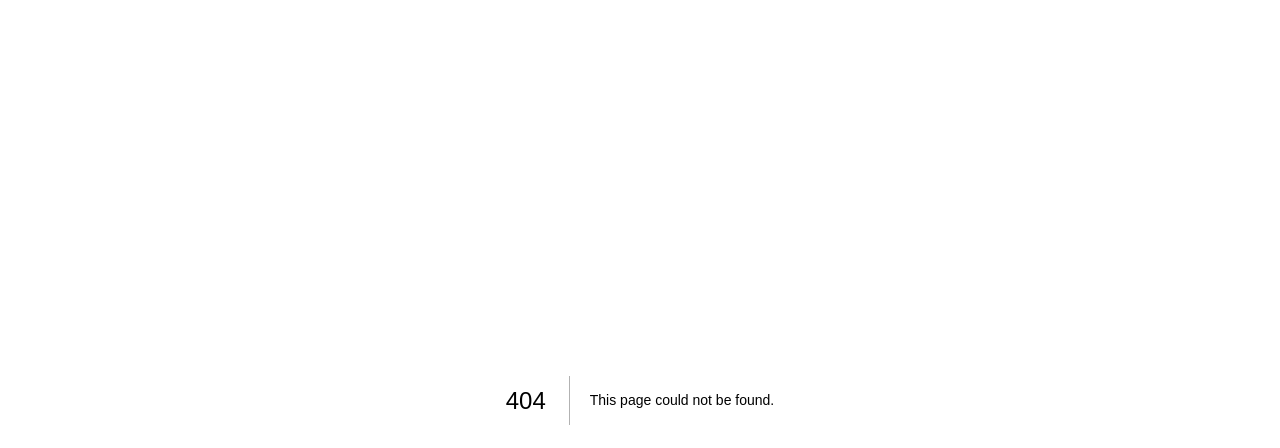
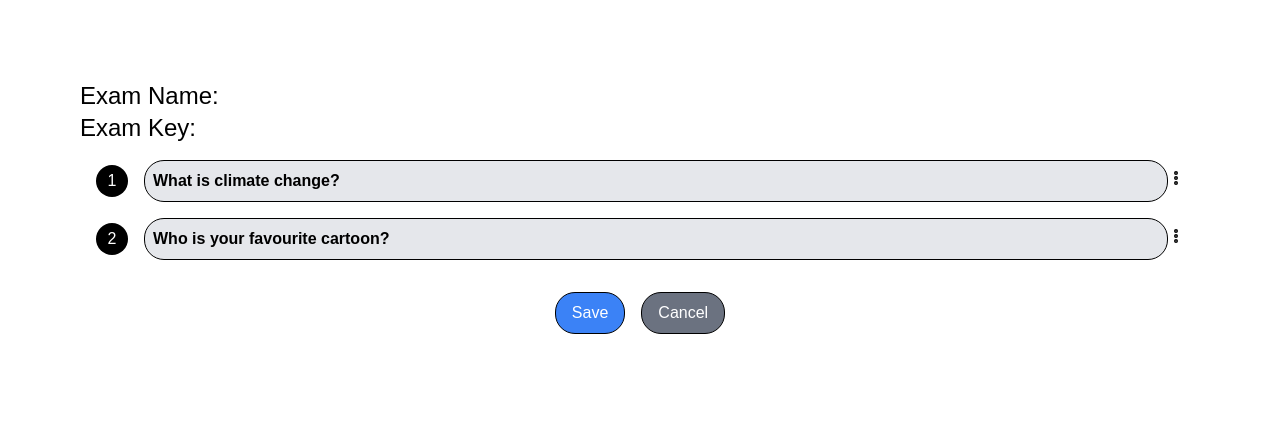
Before and after one commit to smorya-049/OEP_UI, a Next.js app: page /editview in a window 1280 px wide. Before the commit this address had no page. Shown: the top 448 px of the page. Built offline with nearby package versions, Linux system fonts and the light colour scheme.

Commit message:
test mangement screen , edit & view questions screen and front page error solve

```diff
--- /dev/null
+++ b/src/app/editview/page.js
@@ -0,0 +1,173 @@
+'use client'
+
+import { useState, useEffect, useRef } from 'react';
+import React from 'react';
+import { PiDotsThreeOutlineVerticalBold } from "react-icons/pi";
+import { RiDeleteBin5Line } from "react-icons/ri";
+import { FaRegEdit } from "react-icons/fa";
+import { PiSwapDuotone } from "react-icons/pi";
+
+const initialData = [
+  {
+    number: 1,
+    question: "What is climate change?"
+  },
+  {
+    number: 2,
+    question: "Who is your favourite cartoon?"
+  }
+];
+
+export default function Home() {
+  const [data, setData] = useState(initialData);
+  const [editIndex, setEditIndex] = useState(null);
+  const [editText, setEditText] = useState("");
+
+  const handleSave = () => {
+    setEditIndex(null);
+  };
+
+  const handleCancel = () => {
+    setData(initialData);
+    setEditIndex(null);
+  };
+
+  const handleDelete = (index) => {
+    const newData = data.filter((_, i) => i !== index);
+    setData(newData);
+  };
+
+  const handleEdit = (index) => {
+    setEditIndex(index);
+    setEditText(data[index].question);
+  };
+
+  const handleInputChange = (e) => {
+    setEditText(e.target.value);
+  };
+
+  const handleInputBlur = (index) => {
+    const newData = [...data];
+    newData[index].question = editText;
+    setData(newData);
+    setEditIndex(null);
+  };
+
+  return (
+    <div>
+      <main className="container mx-auto p-20">
+        <h2 className='text-1xl md:text-2xl lg:text-2xl font-light'>Exam Name:</h2>
+        <h2 className='text-1xl md:text-2xl lg:text-2xl font-light'>Exam Key:</h2>
+        <QuestionList
+          data={data}
+          editIndex={editIndex}
+          editText={editText}
+          handleDelete={handleDelete}
+          handleEdit={handleEdit}
+          handleInputChange={handleInputChange}
+          handleInputBlur={handleInputBlur}
+        />
+        <div className="flex space-x-4 justify-center">
+          <button
+            className="bg-blue-500 text-white border border-black px-4 py-2 rounded-[20px]"
+            onClick={handleSave}
+          >
+            Save
+          </button>
+          <button
+            className="bg-gray-500 text-white border border-black px-4 py-2 rounded-[20px]"
+            onClick={handleCancel}
+          >
+            Cancel
+          </button>
+        </div>
+      </main>
+    </div>
+  );
+}
+
+const QuestionList = ({ data, editIndex, editText, handleDelete, handleEdit, handleInputChange, handleInputBlur }) => {
+  return (
+    <div className="container mx-auto p-4">
+      {data.map((item, index) => (
+        <div key={item.number} className="flex items-center mb-4">
+          <div className="w-8 h-8 flex items-center justify-center bg-black text-white rounded-full">
+            {item.number}
+          </div>
+          {editIndex === index ? (
+            <input
+              type="text"
+              value={editText}
+              onChange={handleInputChange}
+              onBlur={() => handleInputBlur(index)}
+              className="flex-grow ml-4 p-2 border border-black bg-gray-200 font-bold border rounded-[20px]"
+            />
+          ) : (
+            <input
+              type="text"
+              value={item.question}
+              readOnly
+              className="flex-grow ml-4 p-2 border border-black bg-gray-200 font-bold border rounded-[20px]"
+            />
+          )}
+          <DropdownButton
+            className="ml-4"
+            onEdit={() => handleEdit(index)}
+            onDelete={() => handleDelete(index)}
+          />
+        </div>
+      ))}
+    </div>
+  );
+};
+
+const DropdownButton = ({ onEdit, onDelete }) => {
+  const [isOpen, setIsOpen] = useState(false);
+  const dropdownRef = useRef(null);
+
+  useEffect(() => {
+    const handleClickOutside = (event) => {
+      if (dropdownRef.current && !dropdownRef.current.contains(event.target)) {
+        setIsOpen(false);
+      }
+    };
+
+    document.addEventListener('mousedown', handleClickOutside);
+    return () => {
+      document.removeEventListener('mousedown', handleClickOutside);
+    };
+  }, []);
+
+  const handleEditClick = () => {
+    onEdit();
+    setIsOpen(false);
+  };
+
+  const handleDeleteClick = () => {
+    onDelete();
+    setIsOpen(false);
+  };
+
+  return (
+    <div className="relative" ref={dropdownRef}>
+      <button onClick={() => setIsOpen(!isOpen)}>
+        <PiDotsThreeOutlineVerticalBold />
+      </button>
+      {isOpen && (
+        <div className="absolute left-0 h-30 border rounded text-sm shadow-lg bg-black text-white mt-1 rounded shadow-lg">
+          <ul>
+            <li className="p-2 hover:bg-gray-700 cursor-pointer flex" onClick={handleEditClick}>
+              <FaRegEdit /> Edit
+            </li>
+            <li className="p-2 hover:bg-gray-700 cursor-pointer flex" onClick={handleDeleteClick}>
+              <RiDeleteBin5Line /> Delete
+            </li>
+            <li className="p-2 hover:bg-gray-700 cursor-pointer flex">
+              <PiSwapDuotone /> Move
+            </li>
+          </ul>
+        </div>
+      )}
+    </div>
+  );
+};
--- a/src/app/nav/page.js
+++ b/src/app/nav/page.js
@@ -40,9 +40,9 @@ export default function nav(){
           <h3 className="text-base text-gray-400 group-hover:text-white font-semibold"> Dashboard </h3></div></a>
         <a href="./examcreation" target="_self"><div className="flex mb-2 justify-start items-center gap-4 pl-5 hover:bg-grey-300 p-2 rounded-md group cursor-pointer hover:shadow-lg m-auto"><FiCheckCircle className="text-2xl text-gray-400 group-hover:text-white"/>
           <h3 className="text-base text-gray-400 group-hover:text-white font-semibold">  Exam Creation  </h3></div></a>
-          <div className="flex mb-2 justify-start items-center gap-4 pl-5 hover:bg-grey-300 p-2 rounded-md group cursor-pointer hover:shadow-lg m-auto"><IoNewspaperOutline className="text-2xl text-gray-400 group-hover:text-white"/>
+         <a href="./testmanagement" target="_self"><div className="flex mb-2 justify-start items-center gap-4 pl-5 hover:bg-grey-300 p-2 rounded-md group cursor-pointer hover:shadow-lg m-auto"><IoNewspaperOutline className="text-2xl text-gray-400 group-hover:text-white"/>
           <h3 className="text-base text-gray-400 group-hover:text-white font-semibold"> Test Management </h3>
-          </div>
+          </div></a>
           <div className="flex mb-2 justify-start items-center gap-4 pl-5 hover:bg-grey-300 p-2 rounded-md group cursor-pointer hover:shadow-lg m-auto">< GrShieldSecurity className="text-2xl text-gray-400 group-hover:text-white"/>
           <h3 className="text-base text-gray-400 group-hover:text-white font-semibold"> Security Settings </h3>
         </div>
--- a/src/app/page.js
+++ b/src/app/page.js
@@ -8,10 +8,7 @@ import styles from './page.module.css';
 
 
 export default function Home() {
-    const route =useRouter();
-  const navigate =(name)=>{
-    route.push(name);
-  }
+
   return (
 <main>
   <Background className={styles.background} ></Background>
@@ -19,7 +16,9 @@ export default function Home() {
   {/* main text */}
   <div className={styles.contentDiv}>
           <h1 className={styles.tagline}>SMART EVALUATION PORTAL</h1>
-          <button onClick={navigate("/login")} className={styles.button}>Schedule a test</button>
+          <a href="./login" target="">
+         <button className={styles.button}>Schedule a test</button>
+         </a>
   </div>
   {/* footer */}
 <footer className={styles.footer}>
--- /dev/null
+++ b/src/app/testmanagement/page.js
@@ -0,0 +1,76 @@
+'use client'
+import React from 'react';
+
+
+const HomePage = () => {
+  const testData = [
+    {
+      test_name: "test1",
+      test_id: 1,
+      test_status: "live"
+    },
+    {
+      test_name: "test2",
+      test_id: 2,
+      test_status: "pending"
+    },
+    {
+      test_name: "test3",
+      test_id: 3,
+      test_status: "draft"
+    },
+    {
+      test_name: "test4",
+      test_id: 4,
+      test_status: "completed"
+    },
+    {
+      test_name: "test5",
+      test_id: 5,
+      test_status: "draft"
+    }
+  ];
+
+  return (
+    <>
+    <div className='container mx-auto p-10 flex flex-col items-center inline-block '>
+      <UserData data={testData} />
+    </div>
+
+    </>
+  );
+};
+export default HomePage;
+
+const UserData = ({ data }) => {
+  return (
+    <>
+        <div className=" overflow-x-auto container mx-auto px-6 py-7 ">
+            <table className="min-w-full border-separate ">
+                <thead className="border-separate bg-gray-400">
+                    <tr>
+                        <th className="px-6 py-3  text-xl  font-bold underline uppercase tracking-wider w-1/2">
+                            Tests
+                        </th>
+                        <th className="px-6 py-3  text-xl font-bold underline  uppercase tracking-wider w-1/4">
+                            Test IDs
+                        </th>
+                        <th className="px-6 py-3  text-xl font-bold  underline uppercase tracking-wider w-1/4">
+                            Status
+                        </th>
+                    </tr>
+                </thead>
+                <tbody className="bg-gray-200 ">
+                    {data.map((test) => (
+                        <tr key={test.test_id} className='border-separate  text-xl font-bold bg-grey-200 divide-y divide-gray-200'>
+                            <td className="px-6 py-4 whitespace-nowrap w-1/2"><a href='#' className='text-blue-500'>{test.test_name}</a></td>
+                            <td className="px-6 py-4 whitespace-nowrap w-1/4">{test.test_id}</td>
+                            <td className="px-6 py-4 whitespace-nowrap w-1/4">{test.test_status}</td>
+                        </tr>
+                    ))}
+                </tbody>
+            </table>
+        </div>
+      </>
+  );
+};
```
Also changed, not shown: src/app/aboutUs/page.js (deleted).
